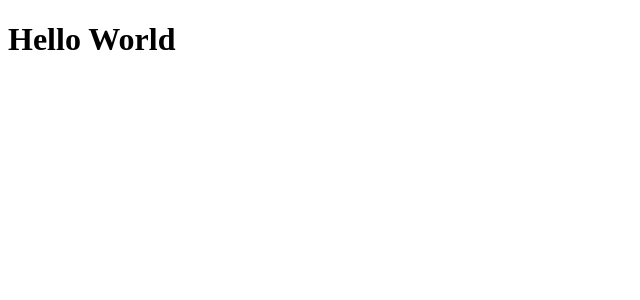
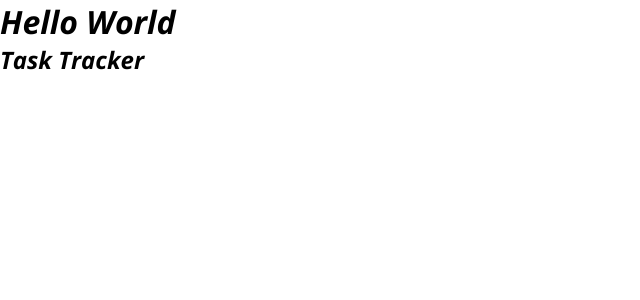
Before and after one commit to KevinPham123/Mockup-Web, an Angular app: page / in a window 1280 px wide. Shown: the top 300 px of the page, without its empty margins (0-640 px from the left). Built offline with nearby package versions, Linux system fonts and the light colour scheme.

Commit message:
CSS added
Font added

```diff
--- a/package.json
+++ b/package.json
@@ -23,7 +23,7 @@
     "zone.js": "~0.11.4"
   },
   "devDependencies": {
-    "@angular-devkit/build-angular": "~12.1.0",
+    "@angular-devkit/build-angular": "^12.1.0",
     "@angular/cli": "~12.1.0",
     "@angular/compiler-cli": "~12.1.0",
     "@types/jasmine": "~3.6.0",
--- a/src/app/app.component.css
+++ b/src/app/app.component.css
@@ -0,0 +1,19 @@
+@import url('https://fonts.googleapis.com/css2?family=Open+Sans:ital,wght@1,700&family=Poppins:wght@100&display=swap');
+
+
+* {
+    box-sizing:  border-box;
+    margin: 0;
+    padding: 0;
+}
+
+body {
+    font-family: 'Poppins', sans-serif;
+}
+
+.container {
+    max-width: 500px;
+    margin: 30px auto;
+    overflow: auto;
+    min-height: 300px;
+}
--- a/src/app/app.component.html
+++ b/src/app/app.component.html
@@ -1 +1,2 @@
 <h1>Hello World</h1>
+<h2>{{title}}</h2>
--- a/src/app/app.component.ts
+++ b/src/app/app.component.ts
@@ -6,5 +6,5 @@ import { Component } from '@angular/core';
   styleUrls: ['./app.component.css']
 })
 export class AppComponent {
-  title = 'angular-crash';
+  title: string = 'Task Tracker';
 }
--- a/src/styles.css
+++ b/src/styles.css
@@ -1 +1,20 @@
-/* You can add global styles to this file, and also import other style files */
+@import url('https://fonts.googleapis.com/css2?family=Open+Sans:ital,wght@1,700&family=Poppins:wght@100&display=swap');
+
+
+
+* {
+    box-sizing:  border-box;
+    margin: 0;
+    padding: 0;
+}
+
+body {
+    font-family: 'Open Sans', sans-serif;
+}
+
+.container {
+    max-width: 500px;
+    margin: 30px auto;
+    overflow: auto;
+    min-height: 300px;
+}
```
